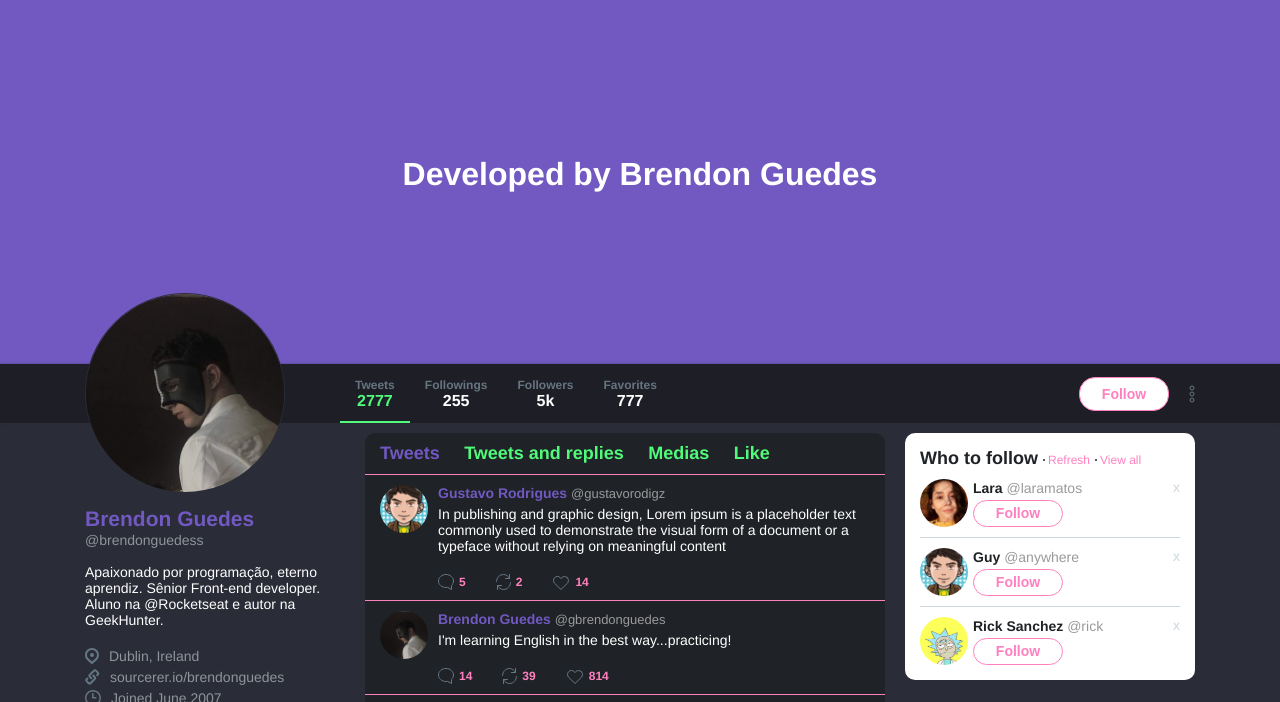
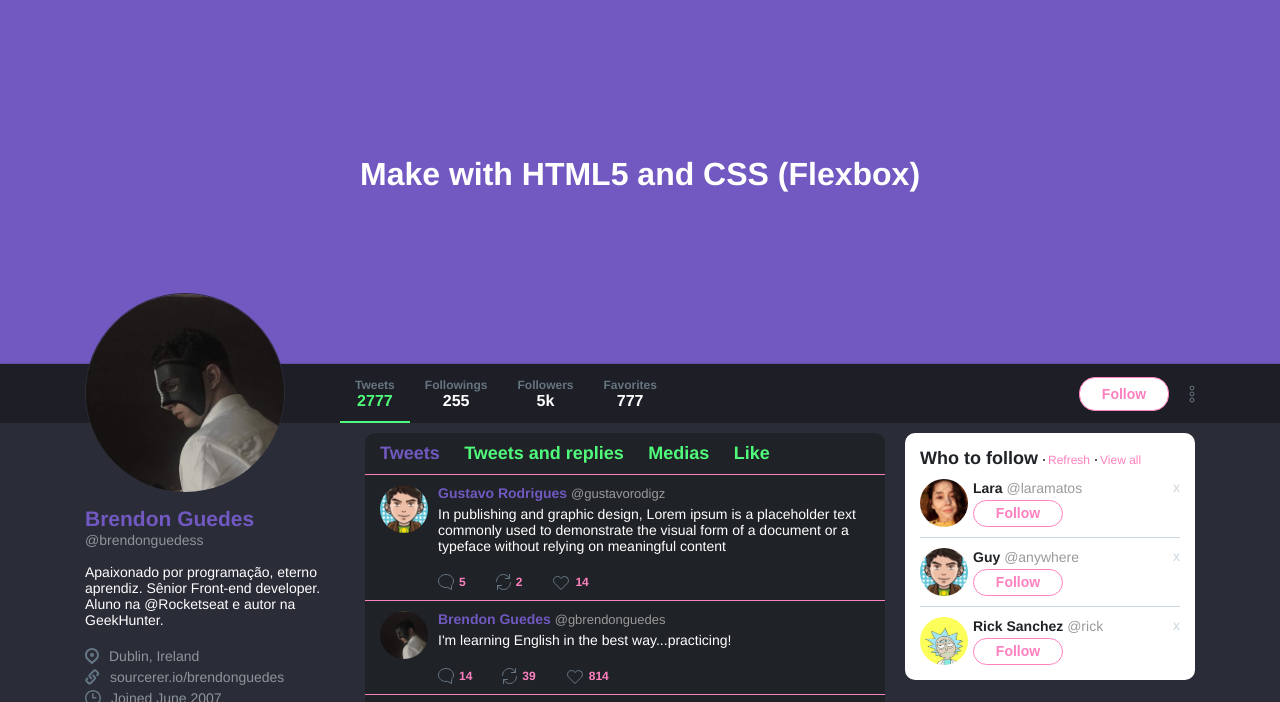
Before and after one commit to brendonguedes/flexbox-twitter, a plain HTML site: page index.html in a window 1280 px wide. Shown: the part 62-764 px from the top of the page. Drawn offline with Linux system fonts and the light colour scheme.

Commit message:
add printscreen

```diff
--- a/index.html
+++ b/index.html
@@ -30,7 +30,7 @@
   </header>
 
   <div class="banner">
-    <h1>Developed by Brendon Guedes</h1>
+    <h1>Make with HTML5 and CSS (Flexbox)</h1>
   </div>
 
   <div class="bar">
```
Also changed, not shown: images/Screenshot_2020-04-30TwitterInc.png (added).
